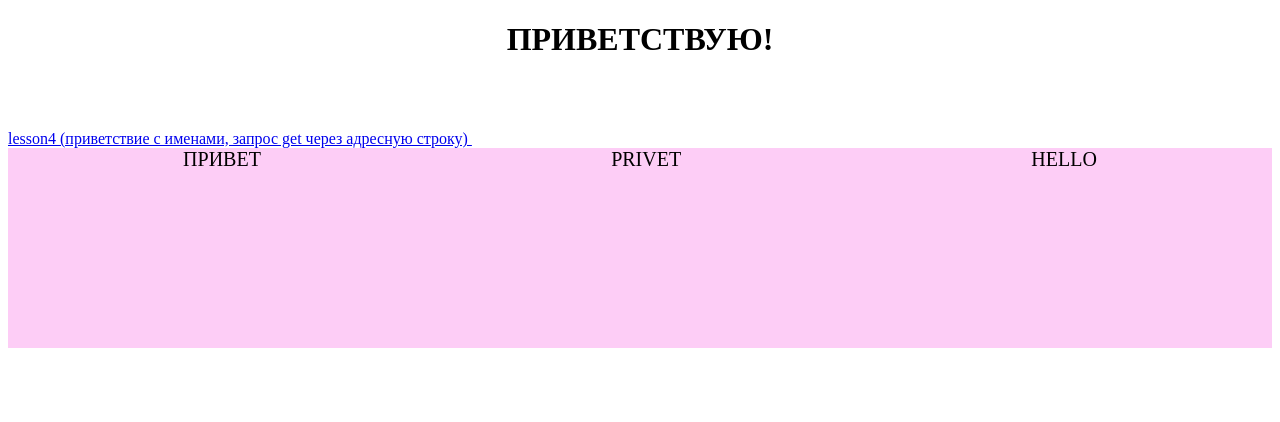
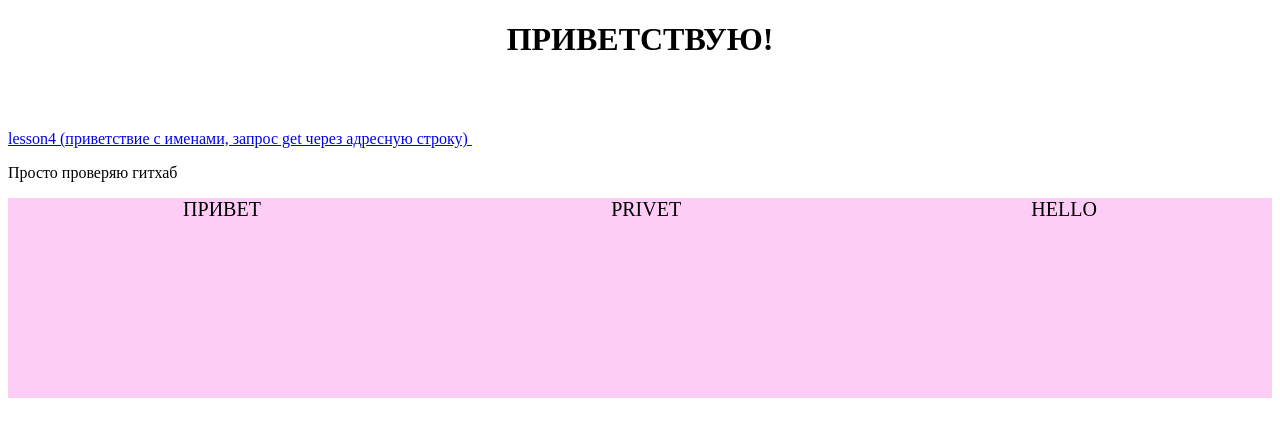
Before and after one commit to nastenkass/MY_FIRST_PROJECT_ON_DJANGO, a Django app: page / in a window 1280 px wide. Shown: the part 208-630 px from the top of the page. Run offline with Django 4.2, Linux system fonts and the light colour scheme.

Commit message:
просто проверяю гитхаб :)

```diff
--- a/mysite/polls/templates/index.html
+++ b/mysite/polls/templates/index.html
@@ -10,6 +10,8 @@
            lesson4 (приветствие с именами, запрос get через адресную строку)
     </a>
     <img src='{% static "instagram-64.png" %}' alt="">
+
+    <p> Просто проверяю гитхаб</p>
 
 
 {% endblock %}
```
